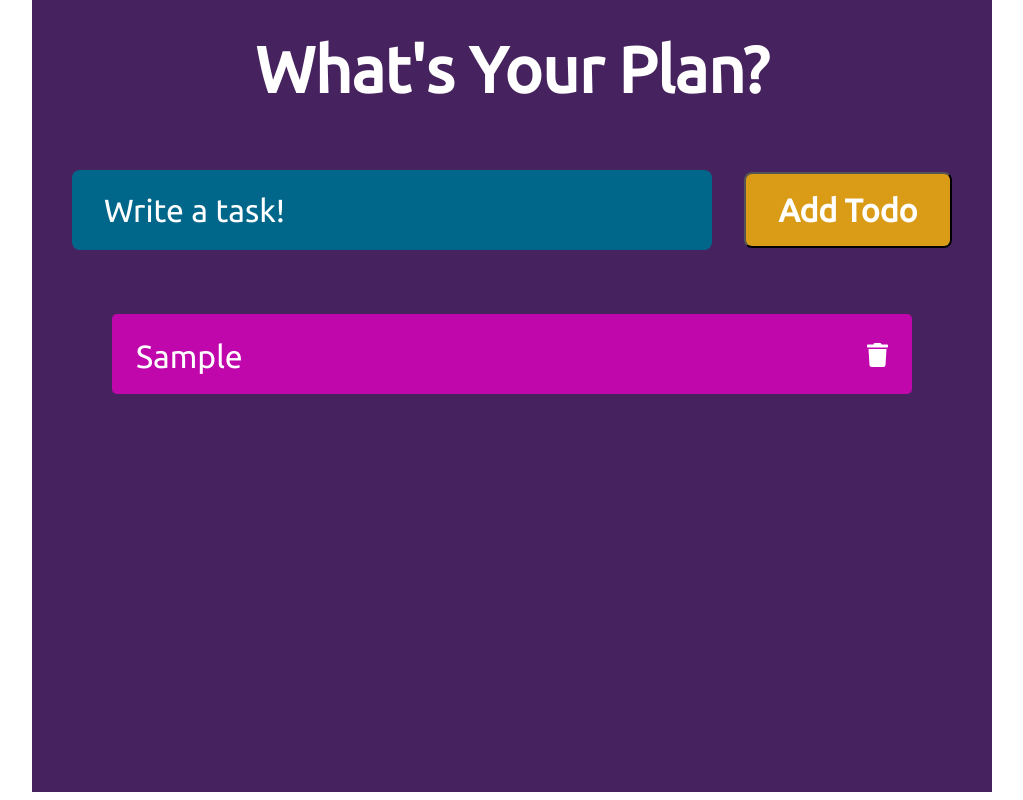
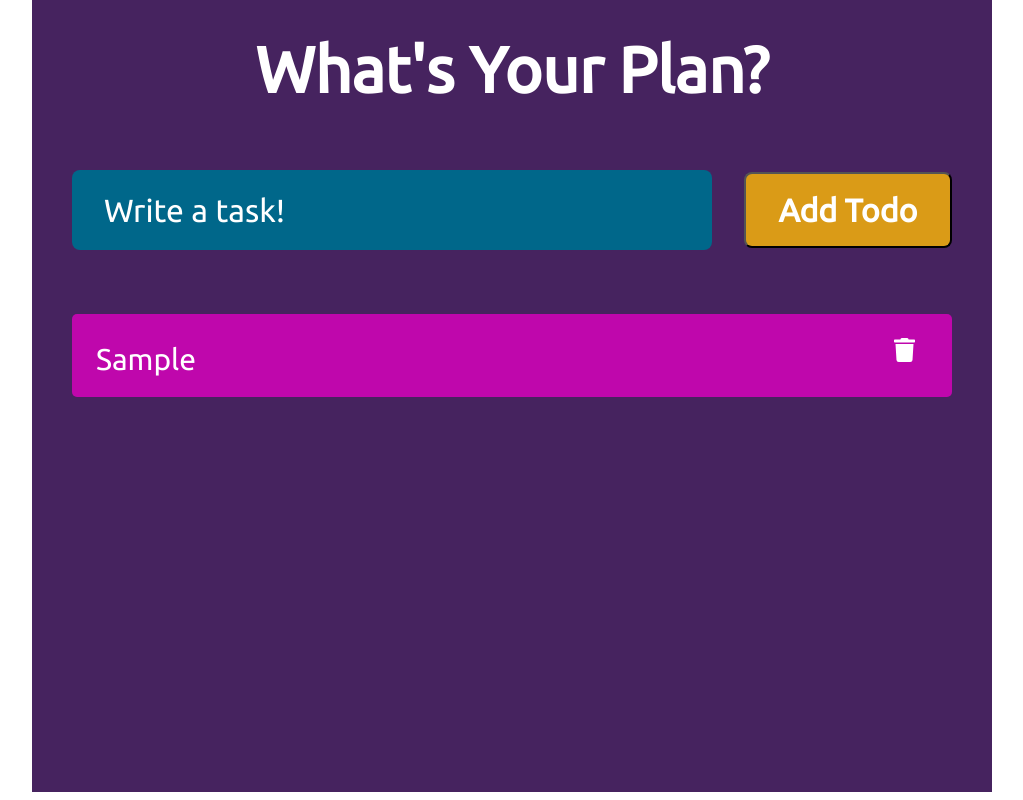
Before and after one commit to 1hakann/todo, a React (Create React App) app: page / in a window 1280 px wide. Both pictures are taken after typing "Sample" into the empty fields and a click on the button "Add Todo". Shown: the whole page, without its empty margins (128-1151 px from the left). Built offline with nearby package versions, Linux system fonts and the light colour scheme.

Commit message:
basic text editing has been completed

```diff
--- a/src/components/Todo.js
+++ b/src/components/Todo.js
@@ -19,6 +19,7 @@ import TodoList from './TodoList'
         this.addTodo = this.addTodo.bind(this)
         //! 18- binding for delete icon
         this.deleteItem = this.deleteItem.bind(this)
+        this.setUpdate = this.setUpdate.bind(this)
     }
 
     //! 4-The function (for input) is coded.
@@ -58,6 +59,18 @@ import TodoList from './TodoList'
         })
     }
 
+    setUpdate(text, key) {
+        const items = this.state.items;
+        items.map(item => {
+            if(item.key === key) {
+                item.text = text;
+            }
+        })
+        this.setState({
+            items: items
+        })
+    }
+
     render() {
         return (
             //! 1-The main structure has been created. Worked css for app view. (return in render func inside Todo.js)
@@ -71,7 +84,7 @@ import TodoList from './TodoList'
                 </form>
                 {/* 12-Comp Added */}
                 {/* 16-Add the function added above as attribute to the listItem Component in todo. */}
-                <TodoList items={this.state.items} deleteItem={this.deleteItem}></TodoList>
+                <TodoList items={this.state.items} deleteItem={this.deleteItem} setUpdate={this.setUpdate}></TodoList>
                 </div>
             </div>
         )
--- a/src/components/TodoList.css
+++ b/src/components/TodoList.css
@@ -2,11 +2,12 @@
 
 .list {
     color: #fff;
-    width: 50rem;
+    width: 55rem;
     background-color: #bf07ac;
-    height: 5rem;
+    height: 5.2rem;
     margin: 2rem auto;
     border-radius: 5px;
+    visibility: display;
     -webkit-border-radius: 5px;
     -moz-border-radius: 5px;
     -ms-border-radius: 5px;
@@ -16,21 +17,31 @@
 p {
     display: inline;
     padding: 1.5rem;
-    position: relative;
     float: left;
 
 }
 
 span {
     display: inline;
-    position: relative;
     cursor: pointer;
-    padding: 1.5rem;
+    padding: 2rem 1.5rem;
 }
 
 .faicons {
-    margin: 1.8rem 1.5rem;
     font-size: 24px;
     float:right;
+    vertical-align: center;
+}
+
+.editInput {
+    width: 750px;
+    background-color: transparent;
+    border: 0;
+    color: #fff;
+    font-size: 30px;
     vertical-align: middle;
 }
+
+.editInput:focus {
+    outline: none;
+}
--- a/src/components/TodoList.js
+++ b/src/components/TodoList.js
@@ -3,7 +3,7 @@ import { FontAwesomeIcon } from '@fortawesome/react-fontawesome'
 import './TodoList.css'
 
 import ReactDOM from 'react-dom'
-import { faTrash } from '@fortawesome/free-solid-svg-icons'
+import { faTrash, faPen } from '@fortawesome/free-solid-svg-icons'
 
     //! 8- Todolist component created
     function TodoList(props) {
@@ -13,12 +13,18 @@ import { faTrash } from '@fortawesome/free-solid-svg-icons'
         //! 10- -Since the tasks we received are an object, we converted it to an array with map().
         const listTodo = items.map(item => {
             return <div className="list" key={item.key}>
-                <p>{item.text}</p>
+                <p>
+                <input type="text" id={item.key} value={item.text} className="editInput" onChange={
+                    (e) => {
+                        props.setUpdate(e.target.value, item.key)
+                    }
+                } />
                 <span>
                     {/* //! 14- Fontawesome added to the project and used. */}
                     {/* //! 15- onclick funct. added */}
                     <FontAwesomeIcon className="faicons" icon={faTrash} onClick={ () => props.deleteItem(item.key)} />
                 </span>
+                </p>
             </div>
         })
 
```
